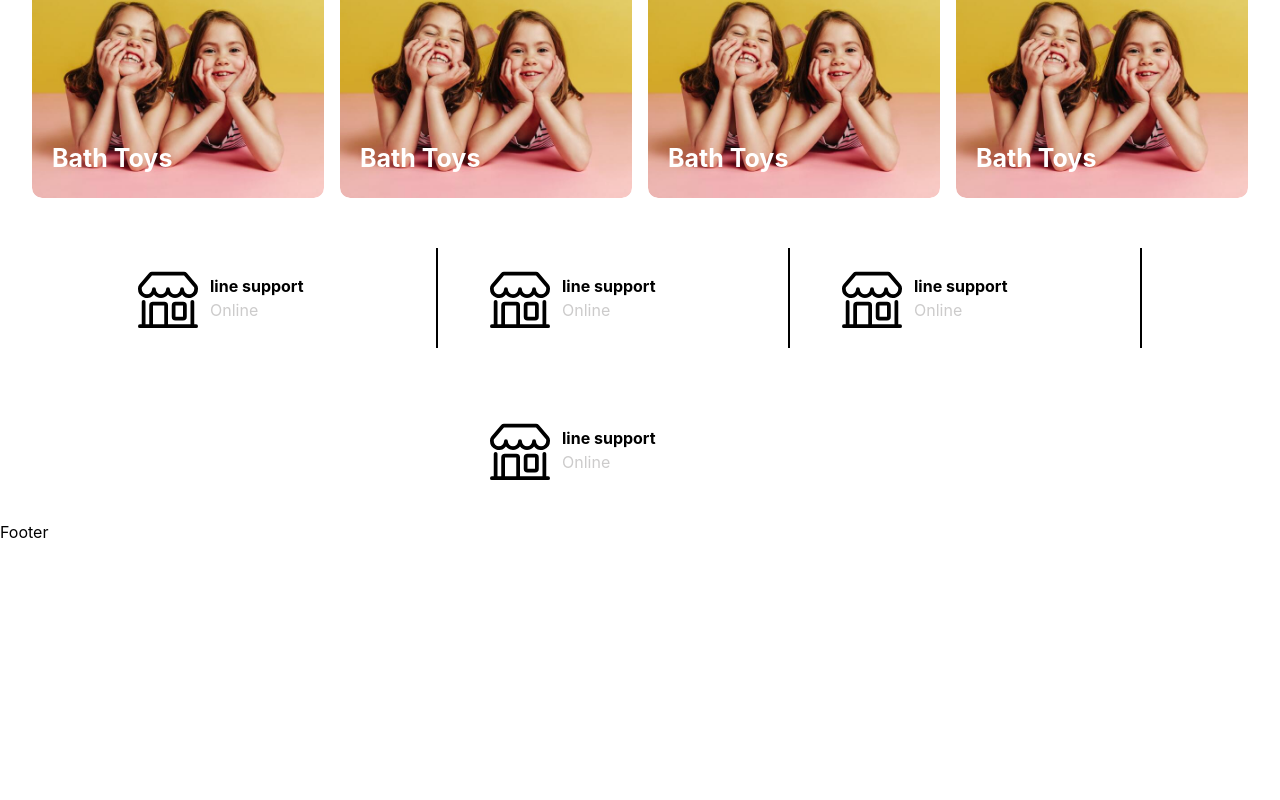
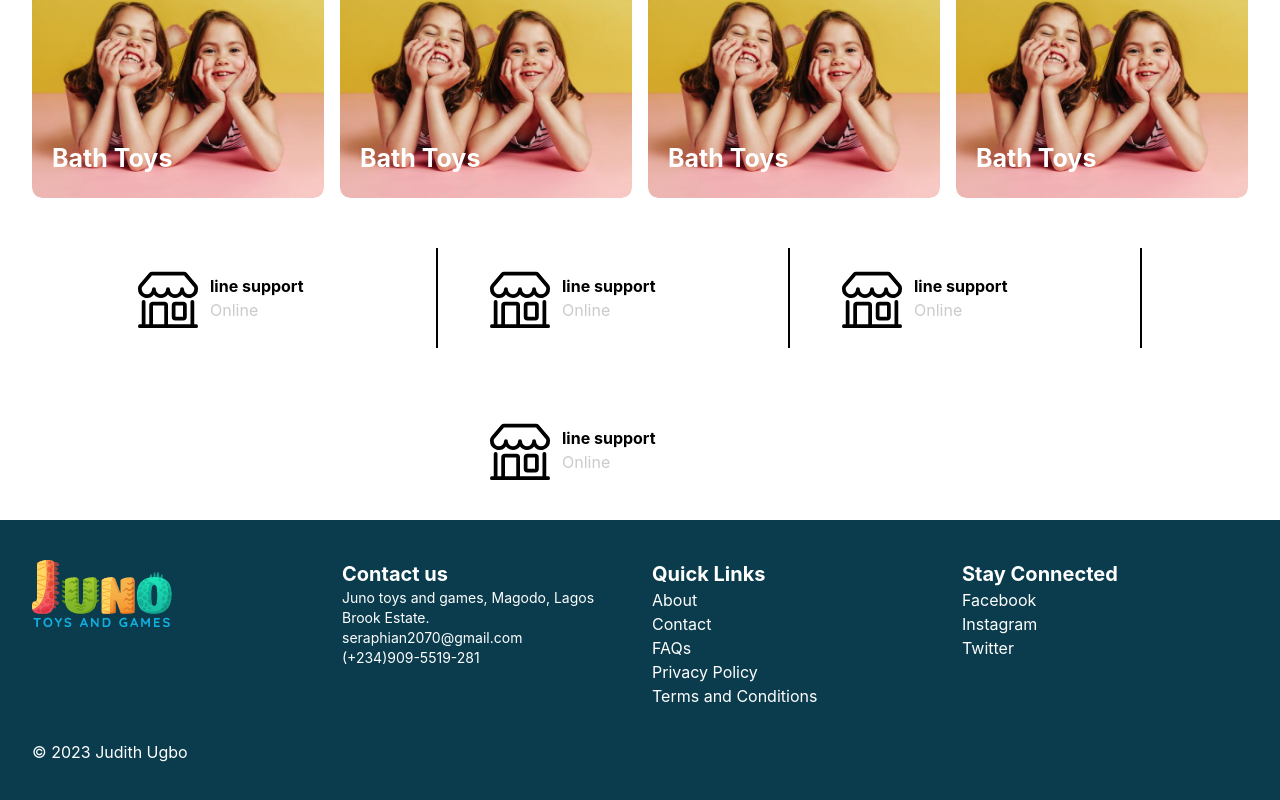
Before and after one commit to Phinatech/Juno-toys-and-games, a React (Vite) app: page / in a window 1280 px wide. Shown: the part 929-1729 px from the top of the page. Before the commit the page ends 1473 px from the top, so only its background shows below. Built offline with nearby package versions, Linux system fonts and the light colour scheme.

Commit message:
adding my footer

```diff
--- a/src/Components/Blocks/Footer.tsx
+++ b/src/Components/Blocks/Footer.tsx
@@ -1,9 +1,70 @@
-
-
+import pic from "../../assets/logo.png";
 const Footer = () => {
   return (
-    <div>Footer</div>
-  )
-}
+    <div className=" w-full py-10 bg-[#0a3c4d] flex items-center justify-center flex-col">
+      <div className="w-[95%] h-[80%] grid grid-cols-4 gap-6 max-md:grid-cols-2 max-sm:grid-cols-1 max-lg:grid-cols-3">
+        {/* logo */}
+        <div className=" font-black text-[3rem] m-0 text-slate-50 max-md:text-[2rem]">
+          <img src={pic} alt="logo" />
+        </div>
+        <div className="">
+          <ul className="text-white text-sm">
+            <p className="font-bold text-xl">Contact us</p>
 
-export default Footer
+            <li>Juno toys and games, Magodo, Lagos</li>
+
+            <li>Brook Estate.</li>
+
+            <li>
+              <a href="mailto:louisetor@gmail.com"> seraphian2070@gmail.com</a>
+            </li>
+            <li>
+              <a href="tel:+2349079678532">(+234)909-5519-281</a>
+            </li>
+          </ul>
+        </div>
+        <div>
+          <ul className="text-white">
+            <p className="font-bold text-xl">Quick Links</p>
+
+            <li>
+              <a href="#">About</a>
+            </li>
+            <li>
+              <a href="#">Contact</a>
+            </li>
+            <li>
+              <a href="#">FAQs</a>
+            </li>
+            <li>
+              <a href="#">Privacy Policy</a>
+            </li>
+            <li>
+              <a href="#">Terms and Conditions</a>
+            </li>
+          </ul>
+        </div>
+        <div>
+          <ul className="text-white">
+            <p className="font-bold text-xl">Stay Connected</p>
+
+            <li>
+              <a href="#">Facebook</a>
+            </li>
+            <li>
+              <a href="#">Instagram</a>
+            </li>
+            <li>
+              <a href="#">Twitter</a>
+            </li>
+          </ul>
+        </div>
+      </div>
+      <div className="w-[95%] m-auto text-white py-8">
+        <p>© {new Date().getUTCFullYear()} Judith Ugbo</p>
+      </div>
+    </div>
+  );
+};
+
+export default Footer;
```
